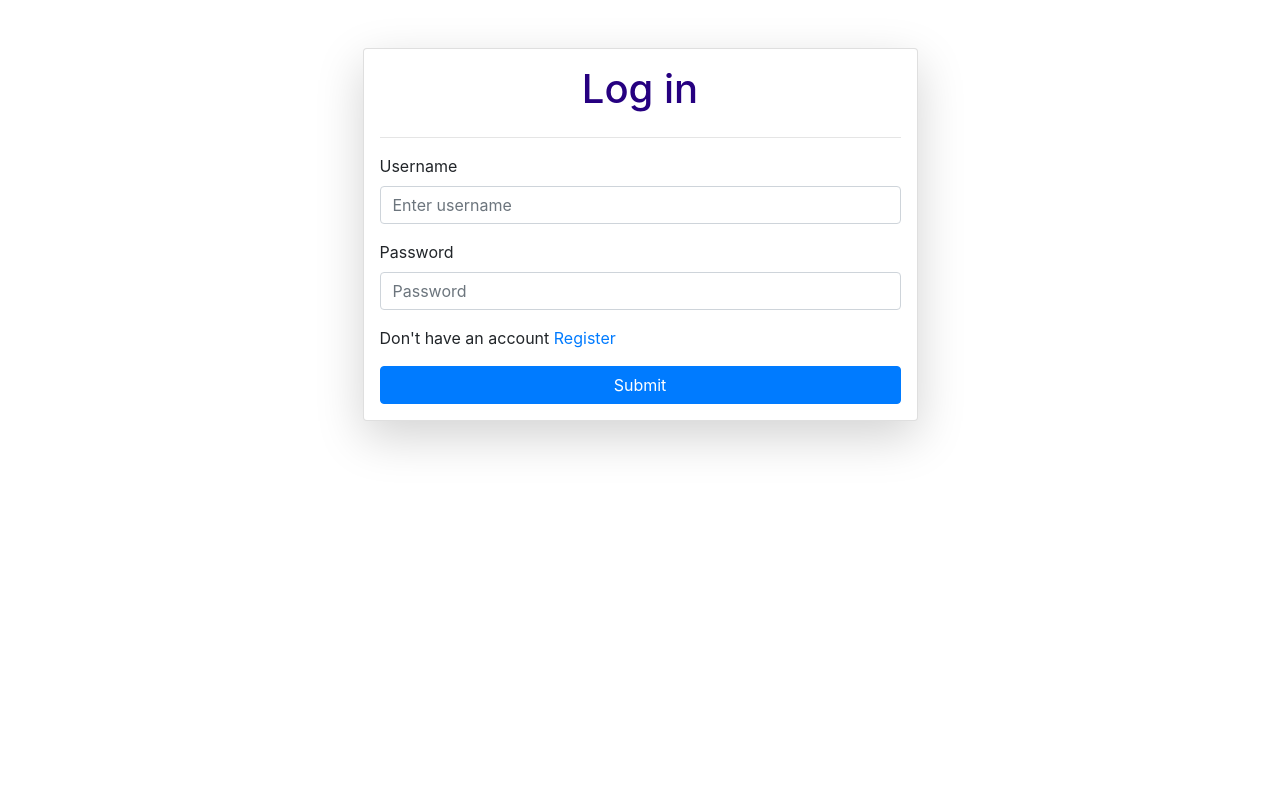
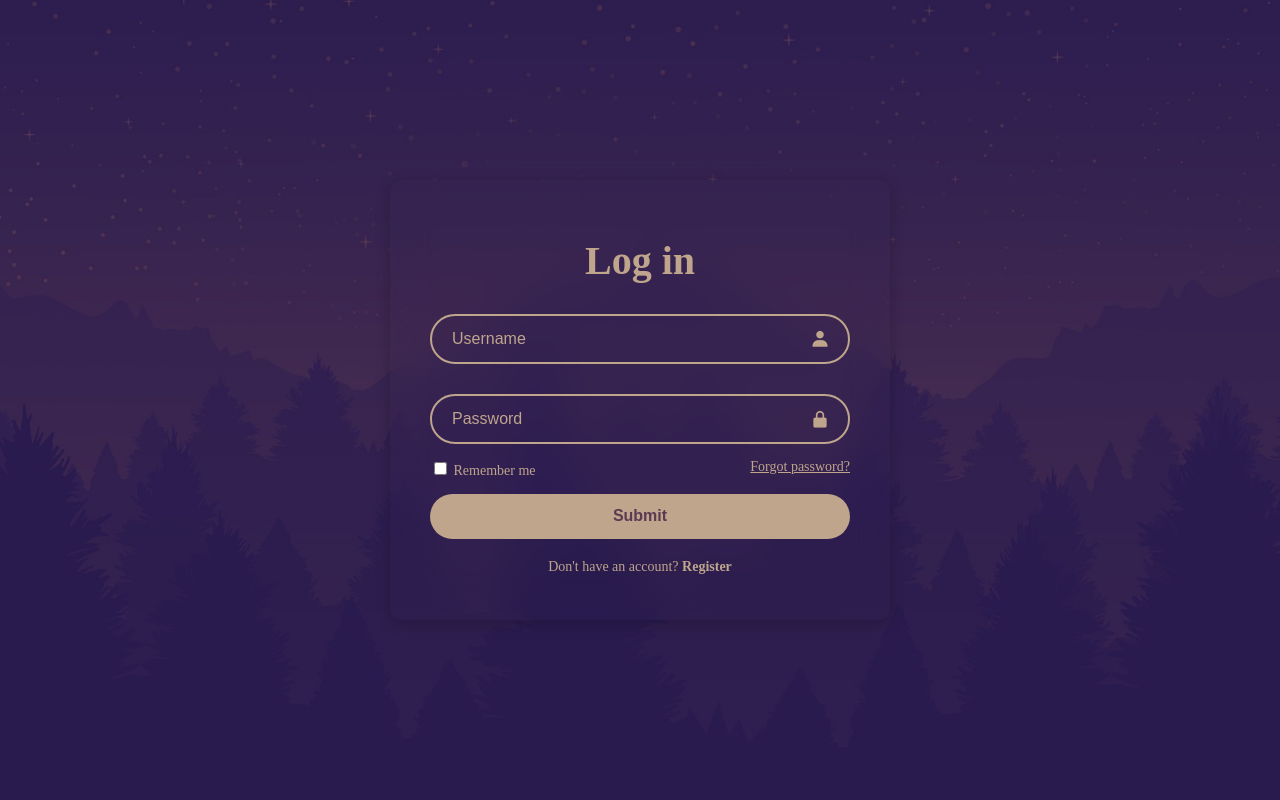
Before and after one commit to AsselNurmakhanova/internship-tracker, a Django app: template internshiptracker/accounts/templates/login.html in a window 1280 px wide. Run offline with Django 5.2, Linux system fonts and the light colour scheme; the template is opened without the code that fills it, so the values that code supplies are empty; some libraries are stand-ins or nearby versions.

Commit message:
Styling html

```diff
--- a/internshiptracker/accounts/templates/login.html
+++ b/internshiptracker/accounts/templates/login.html
@@ -4,46 +4,38 @@
     <meta charset="UTF-8">
     <meta name="viewport" content="width=device-width, initial-scale=1.0">
     <title>Login</title>
-    <link href="https://maxcdn.bootstrapcdn.com/bootstrap/4.5.2/css/bootstrap.min.css" rel="stylesheet">
+    <link href="style.css" rel="stylesheet">
+    <link href='https://unpkg.com/boxicons@2.1.4/css/boxicons.min.css' rel='stylesheet'>
 </head>
-<body>
-    <div class="container mt-5">
-        <!-- Login form -->
-        <form class="col-6 mx-auto card p-3 shadow-lg" method="post" enctype="multipart/form-data">
-            <h1 style="text-align: center;"><span style="color: rgb(38, 0, 128);">Log in</span></h1>
-
-            {% csrf_token %}  <!-- CSRF token for security -->
-
-            <!-- Login heading -->
-            <hr>
-
-            <!-- Display error/success messages -->
+<body class="log">
+    <div class="login">
+        <form action="">
+            <h1 >Log in</h1>
+            <!-- {% csrf_token %}  <!-- CSRF token for security
             {% if messages %}
-            <div class="alert alert-primary" role="alert">
+            <div>
                 {% for message in messages %}
                 {{ message }}
                 {% endfor %}
             </div>
-            {% endif %}
-
-            <!-- Username input field -->
-            <div class="form-group">
-                <label for="exampleInputEmail1">Username</label>
-                <input type="text" class="form-control" name="username" id="exampleInputEmail1" aria-describedby="emailHelp"
-                    placeholder="Enter username" required>
+            {% endif %} -->
+            <div class="input-box">
+                <input type="text" placeholder="Username" required>
+                <i class='bx bxs-user'></i>
+            </div>
+            <div class="input-box">
+                <input type="password" placeholder="Password" required>
+                <i class='bx bxs-lock-alt' ></i>
+            </div>
+            <div class="remember-forgot">
+                <label><input type="checkbox"> Remember me</label>
+                <a href="#">Forgot password?</a>
+            </div>
+            <button type="submit" class="btn">Submit</button>
+            <div class="register">
+                <p>Don't have an account? <a href="register.html">Register</a></p>
             </div>
 
-            <!-- Password input field -->
-            <div class="form-group">
-                <label for="exampleInputPassword1">Password</label>
-                <input type="password" name="password" class="form-control" id="exampleInputPassword1" placeholder="Password" required>
-            </div>
-
-            <!-- Link to registration page -->
-            <p>Don't have an account <a href="/register/">Register</a> </p>
-
-            <!-- Submit button -->
-            <button type="submit" class="btn btn-primary">Submit</button>
         </form>
     </div>
 </body>
--- /dev/null
+++ b/internshiptracker/accounts/templates/style.css
@@ -0,0 +1,133 @@
+body.home {
+    background-color: #5B3A52;
+}
+body.log {
+    margin: 0;
+    padding: 0;
+    box-sizing: border-box;
+    display: flex;
+    justify-content: center;
+    align-items: center;
+    min-height: 100vh;
+    background: url("back.png") no-repeat;
+    background-size: cover;
+    background-position: center;
+}
+
+.container {
+    display: grid;
+    grid-template-columns: auto auto;
+    text-align: center;
+    padding: 20px;
+    }
+.container div {
+    text-align: left;
+    font-size: 150%;
+    color: #eee4db;
+}
+
+h1 {
+    font-weight: bold;
+    }
+
+.button {
+    background-color: #B9926A;
+    border: none;
+    color: #eee4db;
+    padding: 15px 32px;
+    text-align: center;
+    text-decoration: none;
+    display: inline-block;
+    font-size: 16px;
+    cursor: pointer;
+}
+.button:hover {
+    background-color: #bea58c;
+}
+.login {
+    width: 420px;
+    /* background: #6a4c62; */
+    background: transparent;
+    border: #bea58c;
+    backdrop-filter: blur(20px);
+    color: #bea58c;
+    border-radius: 10px;
+    padding: 30px 40px;
+    box-shadow: 0 4px 15px rgba(0, 0, 0, 0.2);
+}
+.login h1 {
+    font-size: 40px;
+    text-align: center;
+    margin-bottom: 25px;
+}
+.login .input-box {
+    position: relative;
+    width: 100%;
+    height: 50px;
+    margin: 30px 0;
+}
+.input-box input {
+    width: 100%;
+    height: 100%;
+    background: transparent;
+    border: none;
+    outline: none;
+    border: 2px solid #bea58c;
+    border-radius: 40px;
+    font-size: 16px;
+    color:#bea58c;
+    padding: 0 45px 0 20px;
+    box-sizing: border-box;
+}
+.input-box input::placeholder {
+    color:#bea58c;
+}
+.input-box i {
+    position: absolute;
+    right: 20px;
+    top: 50%;
+    transform: translateY(-50%);
+    font-size: 20px;
+}
+.login .remember-forgot {
+    display: flex;
+    justify-content: space-between;
+    font-size: 14px;
+    margin: -15px 0 15px;
+}
+.remember-forgot label input {
+    accent-color: #bea58c;
+    margin-right: 3px;
+}
+.remember-forgot a {
+    color: #bea58c;
+    text-decoration: none;
+}
+.remember-forgot a {
+    text-decoration: underline;
+}
+.login .btn {
+    width: 100%;
+    height: 45px;
+    background: #bea58c;
+    border: none;
+    outline: none;
+    border-radius: 40px;
+    cursor: pointer;
+    font-size: 16px;
+    color: #5B3A52;
+    font-weight: 600;
+}
+.login .register {
+    font-size: 14px;
+    text-align: center;
+    margin: 20px 0 15px;
+}
+.register p a {
+    color: #bea58c;
+    text-decoration: none;
+    font-weight: 600;
+}
+.register p a:hover{
+    text-decoration: underline;
+}
```
Also changed, not shown: internshiptracker/accounts/templates/home.html (+14 -28 lines), internshiptracker/accounts/templates/back.png (added).
